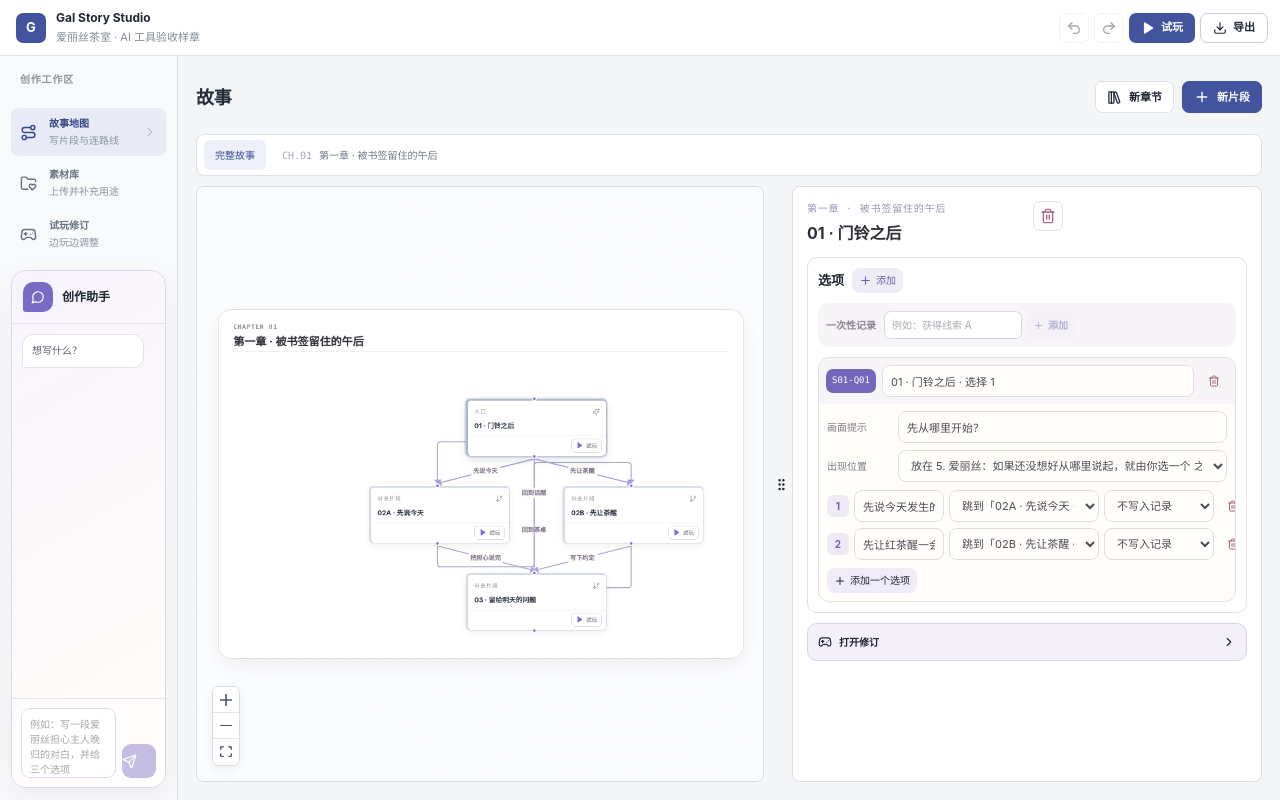
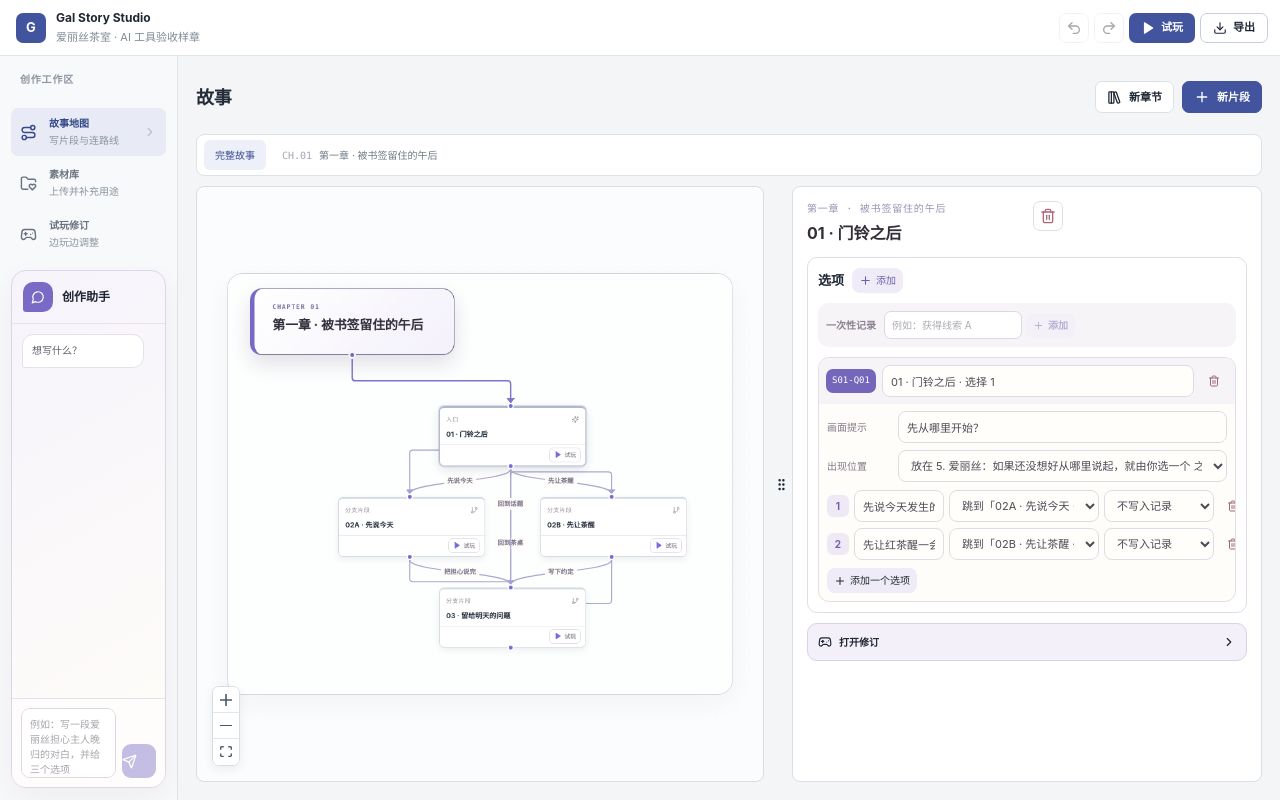
Before and after one commit to asashiki/oblivion-haven, a Next.js app in the folder gal-blog-game-studio/: page / in a window 1280 px wide. Built offline with nearby package versions, Linux system fonts and the light colour scheme.

Commit message:
Restore draggable chapter story map

```diff
--- a/gal-blog-game-studio/app/simple.css
+++ b/gal-blog-game-studio/app/simple.css
@@ -3789,7 +3789,7 @@ body:has(.simple-studio) { min-width: 0; }
 .runtime-export-dialog > footer { justify-content: space-between; gap: 16px; padding-top: 2px; }
 .runtime-export-dialog > footer > button { height: 34px; padding: 0 16px; font-size: 11px; font-weight: 700; }
 
-/* v20 — chapter-first map and working line editor */
+/* v21 — draggable chapter map with a distinct chapter spine */
 .simple-story { gap: 0; }
 .simple-story-toolbar { margin-top: 12px; }
 .simple-story-layout { margin-top: 10px; }
@@ -3800,58 +3800,81 @@ body:has(.simple-studio) { min-width: 0; }
   background: #f7f6f4;
   box-shadow: none;
 }
-.simple-map-panel .react-flow__background { opacity: .5; }
-.react-flow__node-simpleChapter { overflow: visible; }
+.simple-map-panel .react-flow__background { opacity: .64; }
+.react-flow__node-simpleChapter,
+.react-flow__node-simpleChapterGroup { overflow: visible; }
+.react-flow__node-simpleChapterGroup {
+  pointer-events: none;
+}
+.simple-chapter-group {
+  width: 100%;
+  height: 100%;
+  border: 1px solid rgba(198, 193, 207, .72);
+  border-radius: 24px;
+  background: rgba(255, 255, 255, .58);
+  box-shadow: 0 14px 42px rgba(42, 36, 55, .045);
+}
 .simple-chapter-node {
   width: 100%;
   height: 100%;
-  padding: 22px 24px;
-  border: 1px solid #d8d6dc;
-  border-radius: 22px;
-  background: rgba(255, 255, 255, .96);
-  color: #333039;
-  box-shadow: 0 12px 35px rgba(45, 40, 54, .06);
-}
-.simple-chapter-node::after {
-  position: absolute;
-  top: 68px;
-  right: 24px;
-  left: 24px;
-  height: 1px;
-  background: #e9e7eb;
-  content: "";
+  padding: 22px 24px 20px 28px;
+  border: 1px solid #5f557e;
+  border-left: 7px solid #7768c7;
+  border-radius: 18px;
+  background: linear-gradient(135deg, #fff 0%, #f4f1fb 100%);
+  color: #312d3a;
+  box-shadow: 0 14px 32px rgba(57, 46, 87, .14);
+  cursor: pointer;
+  transition: box-shadow 150ms ease, transform 150ms ease;
+}
+.simple-chapter-node:hover {
+  transform: translateY(-2px);
+  box-shadow: 0 18px 38px rgba(57, 46, 87, .19);
 }
 .simple-chapter-node > span {
   display: block;
-  color: #8f8996;
+  color: #786ea0;
   font: 700 10px/1.2 var(--font-mono);
-  letter-spacing: .12em;
+  letter-spacing: .14em;
 }
 .simple-chapter-node > strong {
   display: block;
-  margin-top: 6px;
-  font: 650 18px/1.25 "Noto Serif SC", "Songti SC", Georgia, serif;
+  margin-top: 9px;
+  overflow: hidden;
+  font: 680 20px/1.25 "Noto Serif SC", "Songti SC", Georgia, serif;
+  text-overflow: ellipsis;
+  white-space: nowrap;
+}
+.simple-chapter-node .react-flow__handle {
+  width: 12px;
+  height: 12px;
+  border: 3px solid #f7f5fb;
+  background: #7768c7;
 }
 .react-flow__node-simpleRoute { width: 224px; }
 .simple-route-node {
   width: 224px;
   min-height: 94px;
-  border: 1px solid #d9d6de;
-  border-left: 4px solid var(--route-accent);
-  border-top-width: 1px;
-  border-radius: 12px;
-  background: #fff;
-  box-shadow: 0 5px 16px rgba(42, 37, 50, .07);
-  cursor: default;
+  border: 1px solid #d7d2de;
+  border-top: 3px solid var(--route-accent);
+  border-radius: 13px;
+  background: rgba(255, 255, 255, .98);
+  box-shadow: 0 7px 19px rgba(42, 37, 50, .085);
+  cursor: grab;
 }
 .simple-route-node:hover,
 .simple-route-node.is-selected {
+  transform: translateY(-2px);
+  border-color: #bcb7c5;
+  border-top-color: var(--route-accent);
+  box-shadow: 0 11px 26px rgba(45, 39, 55, .14);
+}
+.simple-route-node.is-selected { outline: 3px solid rgba(112, 94, 185, .12); }
+.react-flow__node.dragging .simple-route-node {
+  cursor: grabbing;
   transform: none;
-  border-color: #bcb7c5;
-  border-left-color: var(--route-accent);
-  box-shadow: 0 8px 22px rgba(45, 39, 55, .1);
-}
-.simple-route-node.is-selected { outline: 3px solid rgba(112, 94, 185, .12); }
+  box-shadow: 0 17px 36px rgba(57, 46, 87, .2);
+}
 .simple-route-node__meta {
   min-height: 30px;
   padding: 8px 10px 2px;
@@ -3877,15 +3900,23 @@ body:has(.simple-studio) { min-width: 0; }
   font-size: 9px;
 }
 .simple-route-node .react-flow__handle {
-  width: 8px;
-  height: 8px;
-  border-color: #f7f6f4;
+  width: 10px;
+  height: 10px;
+  border: 2px solid #fff;
+  background: var(--route-accent);
 }
 .simple-map-panel .react-flow__controls {
   overflow: hidden;
   border: 1px solid #dedbe2;
   border-radius: 9px;
   box-shadow: none;
+}
+.simple-map-panel .react-flow__edge-path {
+  transition: stroke 120ms ease, stroke-width 120ms ease;
+}
+.simple-map-panel .react-flow__edge:hover .react-flow__edge-path {
+  stroke: #6f61bd;
+  stroke-width: 2.7px;
 }
 .simple-scene-panel {
   border-radius: 14px;
--- a/gal-blog-game-studio/components/studio/SimpleStudio.tsx
+++ b/gal-blog-game-studio/components/studio/SimpleStudio.tsx
@@ -94,7 +94,7 @@ import {
 } from "@/lib/story/figureFraming";
 import { readLocalAssetFile, removeLocalAssetFile, saveLocalAssetFile } from "@/lib/localAssetStore";
 import { routeDisplayPosition, routeStoredPosition } from "@/lib/story/routeLayout";
-import { routeEdgeWouldCross } from "@/lib/story/routeGeometry";
+import { buildChapterMapClusters, routePositionFromChapterMap } from "@/lib/story/chapterMapLayout";
 import type {
   AssetKind,
   RouteEdge,
@@ -137,6 +137,10 @@ type SimpleRouteNodeData = {
 type SimpleChapterNodeData = {
   chapter: StoryChapter;
   index: number;
+};
+
+type SimpleChapterGroupData = {
+  chapterId: string;
 };
 
 const assetKindLabels: Record<AssetKind, string> = {
@@ -283,11 +287,20 @@ const SimpleChapterNode = memo(function SimpleChapterNode({ data }: NodeProps<No
     <div className="simple-chapter-node">
       <span>CHAPTER {String(data.index + 1).padStart(2, "0")}</span>
       <strong>{data.chapter.name}</strong>
+      <Handle type="source" position={Position.Bottom} isConnectable={false} />
     </div>
   );
 });
 
-const simpleNodeTypes = { simpleRoute: SimpleRouteNode, simpleChapter: SimpleChapterNode };
+const SimpleChapterGroup = memo(function SimpleChapterGroup({ data }: NodeProps<Node<SimpleChapterGroupData>>) {
+  return <div className="simple-chapter-group" data-chapter-id={data.chapterId} />;
+});
+
+const simpleNodeTypes = {
+  simpleRoute: SimpleRouteNode,
+  simpleChapter: SimpleChapterNode,
+  simpleChapterGroup: SimpleChapterGroup,
+};
 
 function StudioGuideAssistant({
   project,
@@ -388,7 +401,6 @@ function StoryWorkspace({
   const [chapterId, setChapterId] = useState("all");
   const [selectedEdgeId, setSelectedEdgeId] = useState<string>();
   const [recordDraft, setRecordDraft] = useState("");
-  const [mapNotice, setMapNotice] = useState("");
   const storyPane = useResizablePane("gal-story-inspector-width", 470, 360, 720);
   const selectedScene = project.scenes.find((scene) => scene.id === selectedSceneId) || project.scenes[0];
 
@@ -404,43 +416,51 @@ function StoryWorkspace({
   }), [chapterSceneIds, playerView, project.routeMap.nodes]);
   const visibleRouteIds = useMemo(() => new Set(visibleRoutes.map((route) => route.id)), [visibleRoutes]);
   const visibleChapters = useMemo(() => project.chapters.filter((chapter) => chapterId === "all" || chapter.id === chapterId), [chapterId, project.chapters]);
-
-  const projectNodes = useMemo<Node<SimpleRouteNodeData | SimpleChapterNodeData>[]>(() => {
-    const result: Node<SimpleRouteNodeData | SimpleChapterNodeData>[] = [];
-    let chapterY = 36;
-    visibleChapters.forEach((chapter) => {
+  const chapterClusters = useMemo(
+    () => buildChapterMapClusters(project, visibleChapters.map((chapter) => chapter.id)),
+    [project, visibleChapters],
+  );
+
+  const projectNodes = useMemo<Node<SimpleRouteNodeData | SimpleChapterNodeData | SimpleChapterGroupData>[]>(() => {
+    const result: Node<SimpleRouteNodeData | SimpleChapterNodeData | SimpleChapterGroupData>[] = [];
+    chapterClusters.forEach((cluster) => {
+      const chapter = visibleChapters.find((item) => item.id === cluster.chapterId);
+      if (!chapter) return;
       const chapterRoutes = visibleRoutes.filter((route) => route.sceneId && chapter.sceneIds.includes(route.sceneId));
-      const displayPositions = chapterRoutes.map((route) => routeDisplayPosition(route, project.routeMap.layoutDirection));
-      const minX = Math.min(0, ...displayPositions.map((position) => position.x));
-      const maxX = Math.max(320, ...displayPositions.map((position) => position.x));
-      const minY = Math.min(0, ...displayPositions.map((position) => position.y));
-      const maxY = Math.max(120, ...displayPositions.map((position) => position.y));
-      const width = Math.max(720, maxX - minX + 340);
-      const height = Math.max(300, maxY - minY + 230);
-      const parentId = `chapter:${chapter.id}`;
       result.push({
-        id: parentId,
-        type: "simpleChapter",
-        position: { x: 48, y: chapterY },
-        data: { chapter, index: project.chapters.findIndex((item) => item.id === chapter.id) },
+        id: `chapter-group:${chapter.id}`,
+        type: "simpleChapterGroup",
+        position: { x: cluster.background.x, y: cluster.background.y },
+        data: { chapterId: chapter.id },
         draggable: false,
         selectable: false,
         deletable: false,
-        style: { width, height },
-        zIndex: 0,
+        focusable: false,
+        style: { width: cluster.background.width, height: cluster.background.height },
+        zIndex: -1,
+      });
+      result.push({
+        id: `chapter-card:${chapter.id}`,
+        type: "simpleChapter",
+        position: { x: cluster.card.x, y: cluster.card.y },
+        data: { chapter, index: project.chapters.findIndex((item) => item.id === chapter.id) },
+        draggable: false,
+        selectable: true,
+        deletable: false,
+        style: { width: cluster.card.width, height: cluster.card.height },
+        zIndex: 2,
       });
       chapterRoutes.forEach((route) => {
         const scene = project.scenes.find((item) => item.id === route.sceneId);
-        const position = routeDisplayPosition(route, project.routeMap.layoutDirection);
+        const position = cluster.routePositions[route.id];
+        if (!position) return;
         result.push({
           id: route.id,
           type: "simpleRoute",
-          parentId,
-          extent: "parent",
-          position: { x: position.x - minX + 44, y: position.y - minY + 90 },
+          position,
           selected: route.sceneId === selectedScene?.id,
           deletable: false,
-          draggable: false,
+          draggable: true,
           ariaLabel: route.title,
           zIndex: 2,
           data: {
@@ -455,17 +475,17 @@ function StoryWorkspace({
           },
         });
       });
-      chapterY += height + 72;
     });
     return result;
-  }, [onOpenPreview, onSelectScene, playerView, project.chapters, project.routeMap.layoutDirection, project.scenes, selectedScene?.id, visibleChapters, visibleRoutes]);
+  }, [chapterClusters, onOpenPreview, onSelectScene, playerView, project.chapters, project.scenes, selectedScene?.id, visibleChapters, visibleRoutes]);
   const [nodes, setNodes, onNodesChange] = useNodesState(projectNodes);
 
   useEffect(() => {
     setNodes(projectNodes);
   }, [projectNodes, setNodes]);
 
-  const edges = useMemo<Edge[]>(() => project.routeMap.edges
+  const edges = useMemo<Edge[]>(() => {
+    const routeEdges: Edge[] = project.routeMap.edges
     .filter((edge) => visibleRouteIds.has(edge.source) && visibleRouteIds.has(edge.target) && (!playerView || !edge.hiddenFromPlayer))
     .map((edge) => {
       const reciprocal = project.routeMap.edges.some((candidate) => candidate.source === edge.target && candidate.target === edge.source);
@@ -474,7 +494,7 @@ function StoryWorkspace({
         id: edge.id,
         source: edge.source,
         target: edge.target,
-        type: reciprocal ? "smoothstep" : "straight",
+        type: reciprocal ? "smoothstep" : undefined,
         pathOptions: reciprocal ? {
           offset: edge.source.localeCompare(edge.target) < 0 ? 34 : 68,
           stepPosition: edge.source.localeCompare(edge.target) < 0 ? 0.35 : 0.65,
@@ -492,20 +512,44 @@ function StoryWorkspace({
         labelBgPadding: [5, 3] as [number, number],
         labelBgBorderRadius: 8,
       };
-    }), [playerView, project.routeMap.edges, selectedEdgeId, visibleRouteIds]);
+    });
+    const chapterEdges: Edge[] = chapterClusters.flatMap((cluster) => cluster.entryRouteIds.map((routeId) => ({
+      id: `chapter-entry:${cluster.chapterId}:${routeId}`,
+      source: `chapter-card:${cluster.chapterId}`,
+      target: routeId,
+      type: "smoothstep",
+      selectable: false,
+      focusable: false,
+      deletable: false,
+      markerEnd: { type: MarkerType.ArrowClosed, color: "#8173c9" },
+      style: { stroke: "#8173c9", strokeWidth: 2.2 },
+      zIndex: 1,
+    })));
+    return [...chapterEdges, ...routeEdges];
+  }, [chapterClusters, playerView, project.routeMap.edges, selectedEdgeId, visibleRouteIds]);
   const selectedEdge = project.routeMap.edges.find((edge) => edge.id === selectedEdgeId);
   const selectedEdgeSource = project.routeMap.nodes.find((node) => node.id === selectedEdge?.source);
   const selectedEdgeTarget = project.routeMap.nodes.find((node) => node.id === selectedEdge?.target);
+
+  const updateNodePosition = (routeId: string, position: { x: number; y: number }) => {
+    const route = project.routeMap.nodes.find((node) => node.id === routeId);
+    const scene = project.scenes.find((item) => item.id === route?.sceneId);
+    const cluster = chapterClusters.find((item) => item.chapterId === scene?.chapterId);
+    if (!route || !cluster) return;
+    const stored = routePositionFromChapterMap(position, cluster, project.routeMap.layoutDirection);
+    onChange({
+      ...project,
+      routeMap: {
+        ...project.routeMap,
+        nodes: project.routeMap.nodes.map((node) => node.id === routeId ? { ...node, ...stored } : node),
+      },
+    }, "移动剧情片段");
+  };
 
   const connect = (connection: Connection) => {
     if (!connection.source || !connection.target || connection.source === connection.target) return;
     if (project.routeMap.edges.some((edge) => edge.source === connection.source && edge.target === connection.target)) return;
     const edge: RouteEdge = { id: createId("edge"), source: connection.source, target: connection.target, label: "继续" };
-    if (routeEdgeWouldCross(project, edge)) {
-      setMapNotice("这条连接会与现有主干线交叉，因此没有创建。调整片段位置后再连接即可。");
-      return;
-    }
-    setMapNotice("");
     onChange(linkRouteEdge(project, edge), "连接剧情片段");
     setSelectedEdgeId(edge.id);
   };
@@ -696,31 +740,36 @@ function StoryWorkspace({
             onNodesChange={onNodesChange}
             defaultViewport={{ x: 0, y: 0, zoom: 0.92 }}
             fitView
-            fitViewOptions={{ padding: 0.08, minZoom: 0.35, maxZoom: 1 }}
+            fitViewOptions={{ padding: 0.12, minZoom: 0.35, maxZoom: 1.05 }}
             minZoom={0.35}
             maxZoom={1.5}
             nodeDragThreshold={1}
-            nodesDraggable={false}
+            nodesDraggable={!playerView}
             nodesConnectable={!playerView}
             elementsSelectable
             edgesFocusable={!playerView}
             deleteKeyCode={playerView ? null : ["Backspace", "Delete"]}
             elevateNodesOnSelect={false}
+            panOnDrag
             panOnScroll
             zoomOnScroll={false}
             zoomOnDoubleClick={false}
             proOptions={{ hideAttribution: true }}
             onConnect={connect}
             onNodeClick={(_, node) => {
-              if (node.id.startsWith("chapter:")) {
-                setChapterId(node.id.slice("chapter:".length));
+              if (node.id.startsWith("chapter-card:")) {
+                setChapterId(node.id.slice("chapter-card:".length));
                 return;
               }
               const sceneId = project.routeMap.nodes.find((route) => route.id === node.id)?.sceneId;
               if (sceneId) onSelectScene(sceneId);
               setSelectedEdgeId(undefined);
             }}
+            onNodeDragStop={(_, node) => {
+              if (node.type === "simpleRoute") updateNodePosition(node.id, node.position);
+            }}
             onEdgeClick={(event, edge) => {
+              if (edge.id.startsWith("chapter-entry:")) return;
               event.stopPropagation();
               setSelectedEdgeId(edge.id);
             }}
@@ -730,7 +779,6 @@ function StoryWorkspace({
             <Background variant={BackgroundVariant.Dots} gap={26} size={1.2} color="#ded9ea" />
             <Controls showInteractive={false} position="bottom-left" />
           </ReactFlow>
-          {mapNotice && <div className="simple-map-notice" role="status"><GitBranch size={13} />{mapNotice}<button onClick={() => setMapNotice("")}><X size={12} /></button></div>}
         </section>
 
         <SplitGrip onPointerDown={(event) => storyPane.startResize(event, "right")} label="拖动调整地图与片段编辑区宽度" />
--- /dev/null
+++ b/gal-blog-game-studio/lib/story/chapterMapLayout.ts
@@ -0,0 +1,70 @@
+import { routeDisplayPosition, routeStoredPosition } from "./routeLayout";
+import type { StoryProject } from "./types";
+
+const CHAPTER_CARD_X = 64;
+const CHAPTER_CARD_WIDTH = 320;
+const CHAPTER_CARD_HEIGHT = 104;
+const ROUTE_WIDTH = 224;
+const ROUTE_HEIGHT = 104;
+
+export type ChapterMapCluster = {
+  chapterId: string;
+  background: { x: number; y: number; width: number; height: number };
+  card: { x: number; y: number; width: number; height: number };
+  originY: number;
+  routePositions: Record<string, { x: number; y: number }>;
+  entryRouteIds: string[];
+};
+
+export function buildChapterMapClusters(
+  project: StoryProject,
+  visibleChapterIds: string[],
+): ChapterMapCluster[] {
+  const visible = new Set(visibleChapterIds);
+  let originY = 176;
+
+  return project.chapters
+    .filter((chapter) => visible.has(chapter.id))
+    .map((chapter) => {
+      const sceneIds = new Set(chapter.sceneIds);
+      const routes = project.routeMap.nodes.filter((route) => route.sceneId && sceneIds.has(route.sceneId));
+      const routeIds = new Set(routes.map((route) => route.id));
+      const positions = routes.map((route) => ({ route, position: routeDisplayPosition(route, project.routeMap.layoutDirection) }));
+      const minX = positions.length ? Math.min(...positions.map(({ position }) => position.x)) : 360;
+      const maxX = positions.length ? Math.max(...positions.map(({ position }) => position.x)) : 360;
+      const minY = positions.length ? Math.min(...positions.map(({ position }) => position.y)) : 40;
+      const maxY = positions.length ? Math.max(...positions.map(({ position }) => position.y)) : 40;
+      const cardY = originY - 128;
+      const left = Math.min(28, minX - 52, CHAPTER_CARD_X - 24);
+      const right = Math.max(820, maxX + ROUTE_WIDTH + 52, CHAPTER_CARD_X + CHAPTER_CARD_WIDTH + 24);
+      const top = Math.min(cardY - 24, originY + minY - 52);
+      const bottom = Math.max(cardY + CHAPTER_CARD_HEIGHT + 48, originY + maxY + ROUTE_HEIGHT + 64);
+      const incomingWithinChapter = new Set(project.routeMap.edges
+        .filter((edge) => routeIds.has(edge.source) && routeIds.has(edge.target))
+        .map((edge) => edge.target));
+      const roots = routes.filter((route) => !incomingWithinChapter.has(route.id));
+      const fallback = routes.find((route) => route.kind === "start") || routes[0];
+      const entryRouteIds = roots.length ? roots.map((route) => route.id) : fallback ? [fallback.id] : [];
+      const cluster: ChapterMapCluster = {
+        chapterId: chapter.id,
+        background: { x: left, y: top, width: right - left, height: bottom - top },
+        card: { x: CHAPTER_CARD_X, y: cardY, width: CHAPTER_CARD_WIDTH, height: CHAPTER_CARD_HEIGHT },
+        originY,
+        routePositions: Object.fromEntries(positions.map(({ route, position }) => [
+          route.id,
+          { x: position.x, y: position.y + originY },
+        ])),
+        entryRouteIds,
+      };
+      originY = bottom + 176;
+      return cluster;
+    });
+}
+
+export function routePositionFromChapterMap(
+  position: { x: number; y: number },
+  cluster: ChapterMapCluster,
+  direction: StoryProject["routeMap"]["layoutDirection"],
+) {
+  return routeStoredPosition({ x: Math.round(position.x), y: Math.round(position.y - cluster.originY) }, direction);
+}
```
Also changed, not shown: 1 other file (tests, documents, lock files or other folders).
